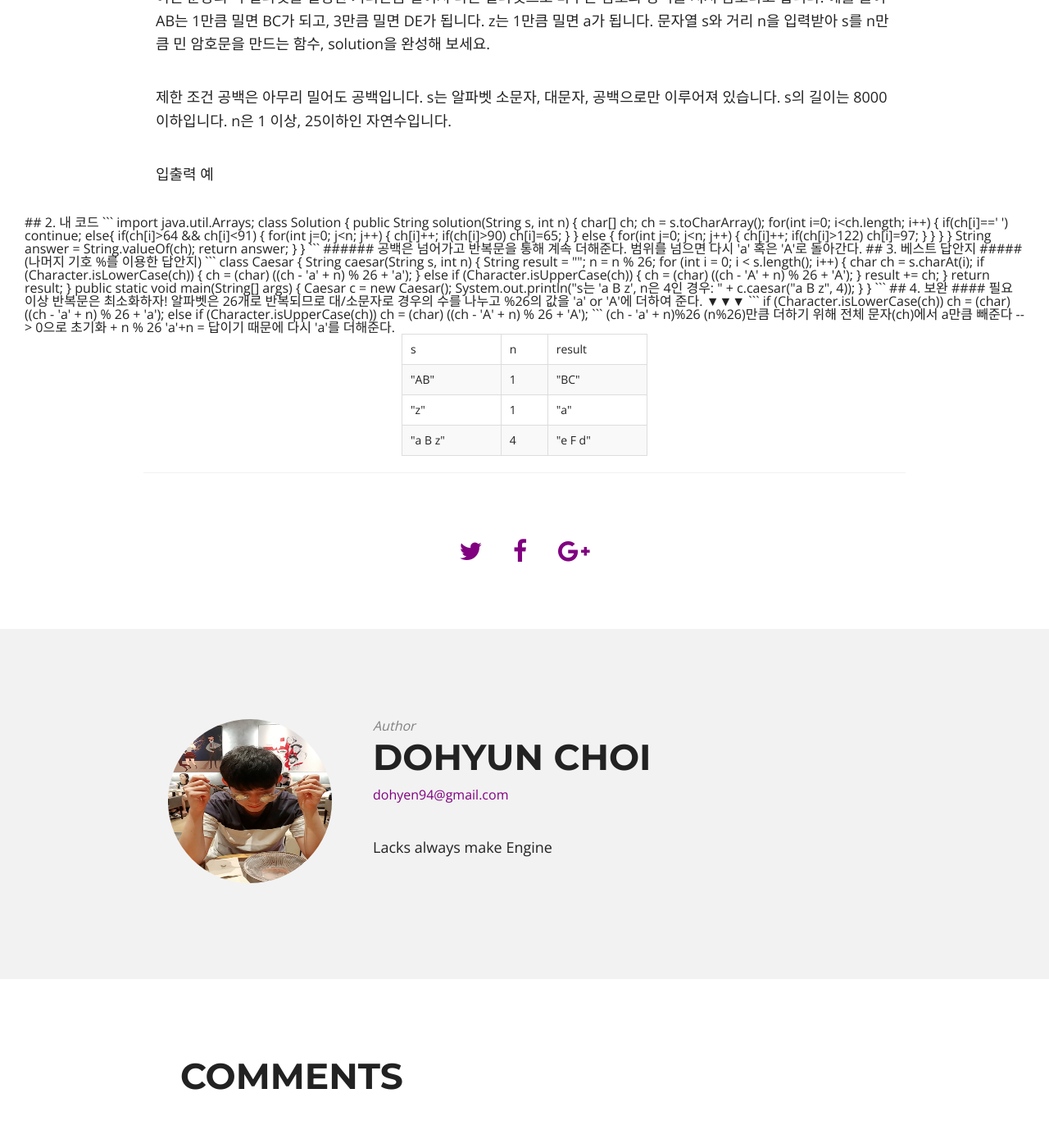
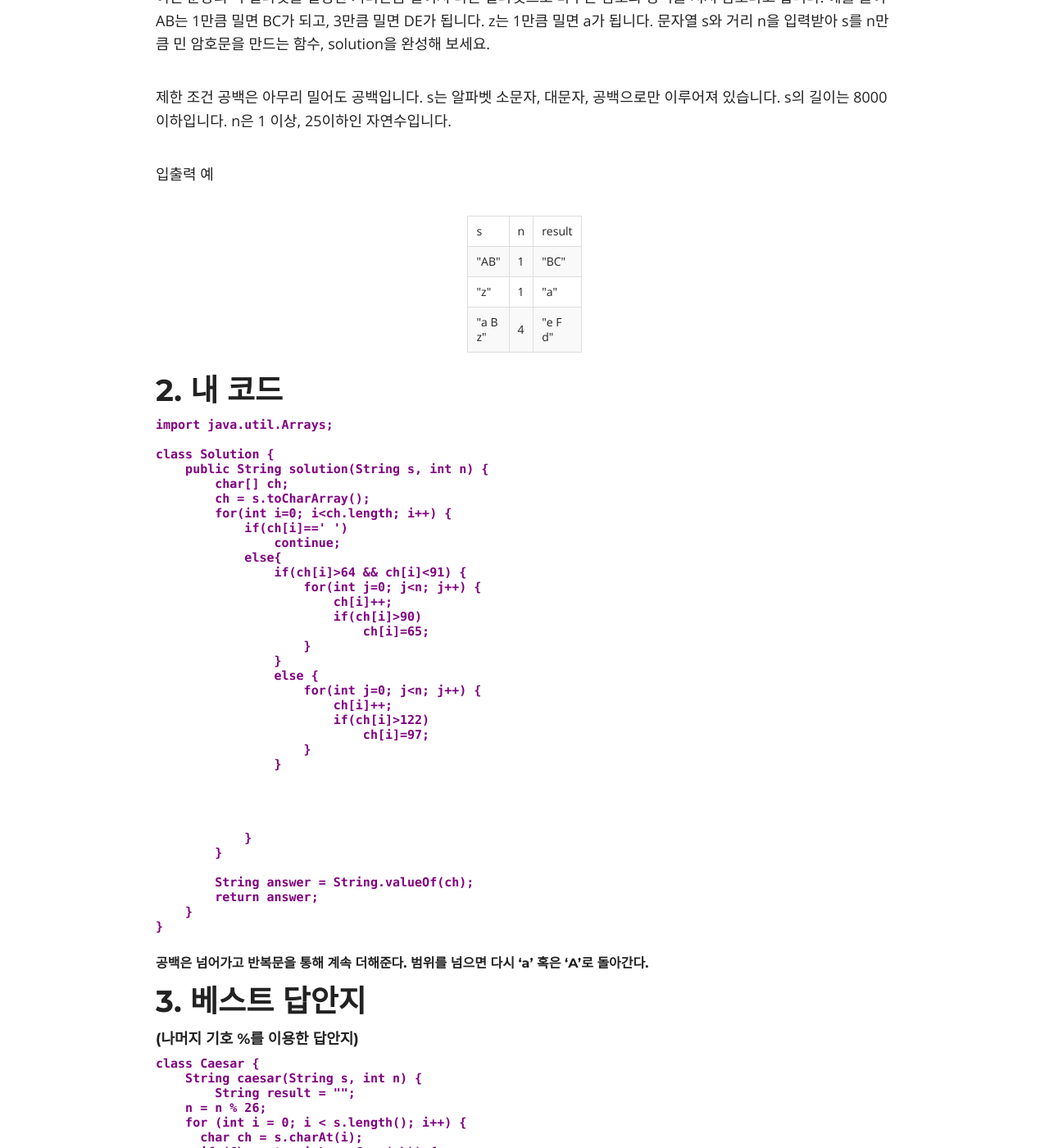
Before and after one commit to DoHyunChoi/dohyunchoi.github.io, a Jekyll site: the page built from _posts/2020-04-12- 시저암호.markdown, in a window 1280 px wide and 1400 px high, scrolled down 687 px. Shown: the whole window at 82% size. Built offline with Jekyll 4.4.1, drawn with Linux system fonts in a browser that asks for light colours; nearby versions of some CDN libraries; comment, search, counter and statistics services are not loaded; some of the changed text lies outside the part shown.

Commit message:
Update 2020-04-12- 시저암호.markdown

```diff
--- a/_posts/2020-04-12- 시저암호.markdown
+++ b/_posts/2020-04-12- 시저암호.markdown
@@ -25,7 +25,7 @@ s의 길이는 8000이하입니다.
 n은 1 이상, 25이하인 자연수입니다.
 
 입출력 예<br>
-<table width="300" border="2" align="center">
+<table width="100" border="2" align="center">
     <tr>
         <td>s</td>
         <td>n</td>
@@ -47,7 +47,7 @@ n은 1 이상, 25이하인 자연수입니다.
         <td>"e F d"</td>
     </tr>
 
-
+</table>
 
 ## 2. 내 코드
 
```
